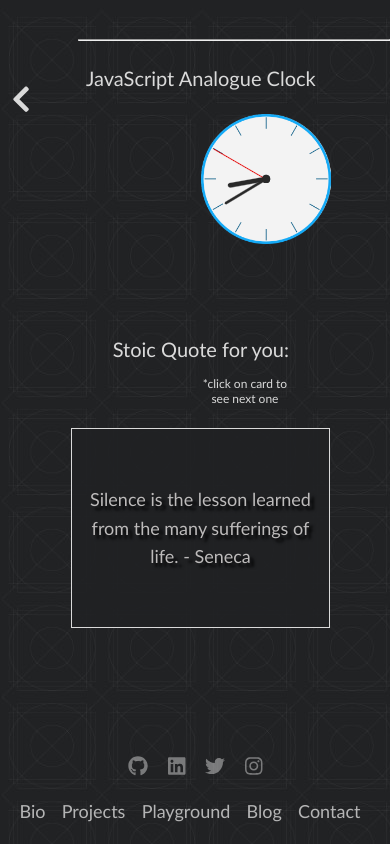
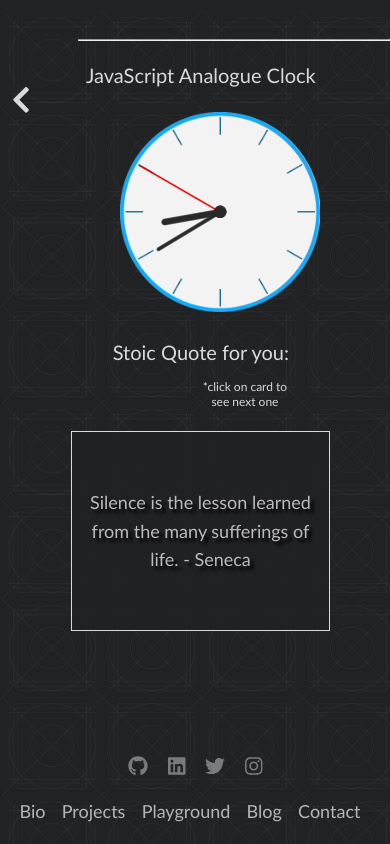
Before and after one commit to sagdish/dev-portfolio, a React (Create React App) app: page /play in a window 390 px wide. Built offline with nearby package versions, Linux system fonts and the light colour scheme.

Commit message:
fix clock position and media queries to make it bigger

```diff
--- a/src/components/style.css
+++ b/src/components/style.css
@@ -78,7 +78,7 @@
 .container {
   position: absolute;
   top: 10%;
-  left: 50%;
+  left: 30%;
   display: flex;
   flex-direction: column;
   align-items: center;
@@ -125,4 +125,12 @@
   .card {
     font-size: 18px;
   }
+  .clock {
+    width: 200px;
+    height: 200px;
+  }
+  .container {
+    left: 25%;
+  }
+
 }
--- a/src/pages/Play.js
+++ b/src/pages/Play.js
@@ -63,7 +63,7 @@ function Work(props) {
 
           {/* this will be future container for another fun thing */}
           <div style={{
-            marginTop: '20%',
+            marginTop: '70px',
             display: 'flex',
             // width: '80%',
             height: '400px',
```
